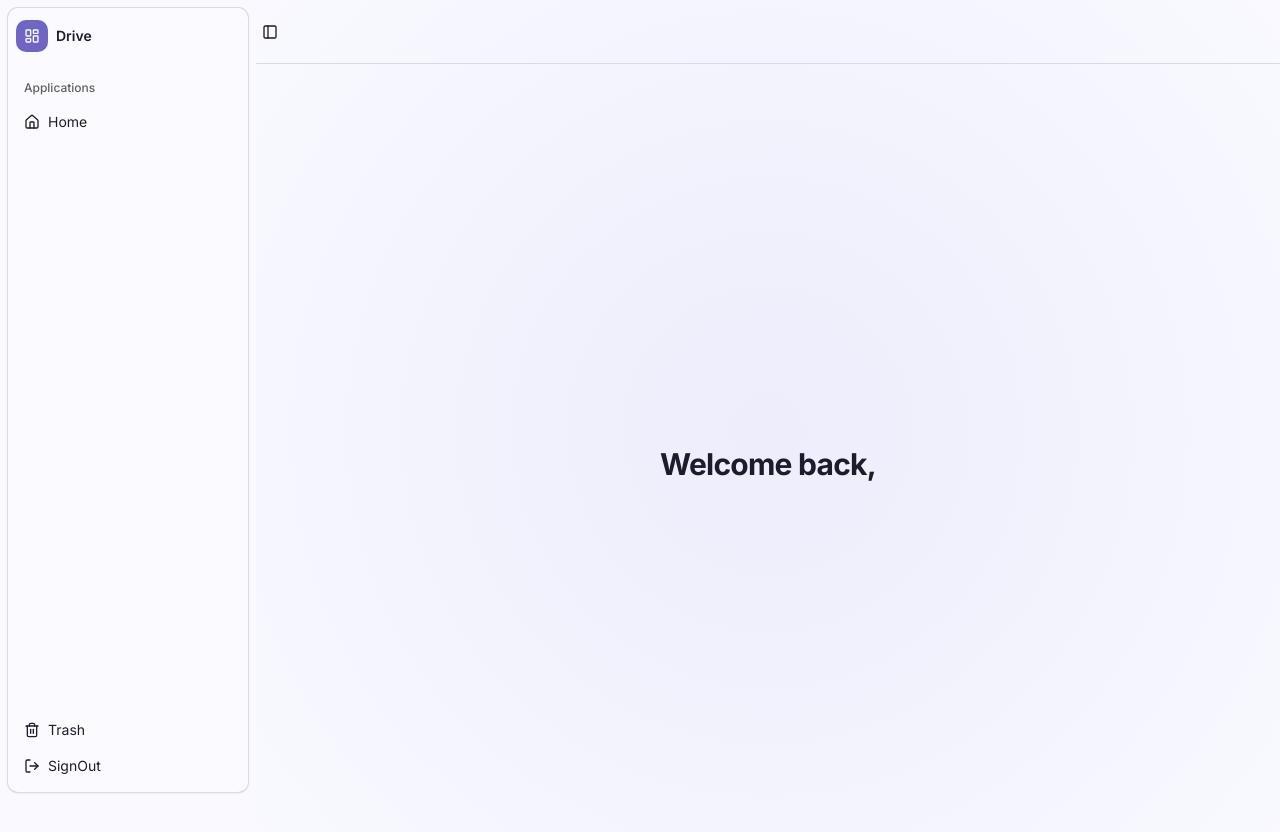
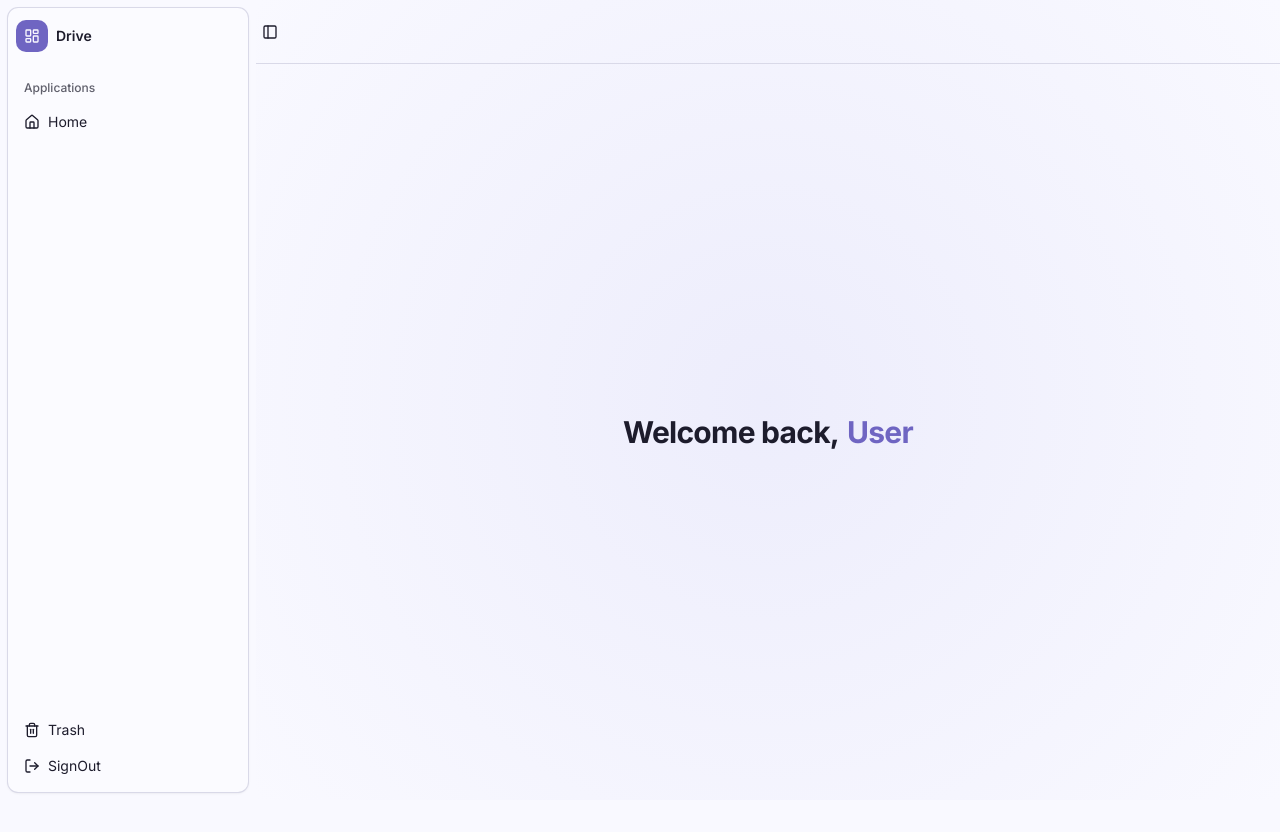
Before and after one commit to alessandrorebosio/VIRT26-Drive, a Next.js app in the folder web/: page /drive in a window 1280 px wide. Shown: the top 832 px of the page. After the commit the page ends 800 px from the top, so only its background shows below. Built offline with nearby package versions, Linux system fonts and the light colour scheme; no server answers.

Commit message:
feat(web): integrate GitHub OAuth, add useUser hook, and improve auth redirection

```diff
--- a/web/src/app/auth/sign-in/page.tsx
+++ b/web/src/app/auth/sign-in/page.tsx
@@ -27,11 +27,10 @@ export default function SignInPage() {
         })
         setLoading(false)
         if (error) {
-            toast.error(error.message)
-        } else {
-            toast.success("Successfully signed in")
-            router.push("/drive")
+            return toast.error(error.message)
         }
+        toast.success("Successfully signed in")
+        router.push("/drive")
     }
 
     const handleGithubSignIn = async () => {
@@ -43,7 +42,7 @@ export default function SignInPage() {
             },
         })
         if (error) {
-            toast.error(error.message)
+            return toast.error(error.message)
         }
     }
 
--- a/web/src/app/drive/home/page.tsx
+++ b/web/src/app/drive/home/page.tsx
@@ -2,8 +2,8 @@
 
 export default function HomePage() {
     return (
-        <main className="flex min-h-screen w-full items-center justify-center">
-            <h1 className="text-3xl font-bold tracking-tight animate-in fade-in slide-in-from-bottom-4 duration-1000">
+        <main className="flex flex-1 w-full items-center justify-center">
+            <h1 className="text-3xl font-bold tracking-tight animate-in fade-in slide-in-from-bottom-4 duration-1000 flex gap-2">
                 Home
             </h1>
         </main>
--- a/web/src/app/drive/layout.tsx
+++ b/web/src/app/drive/layout.tsx
@@ -8,6 +8,7 @@ import { usePathname } from "next/navigation";
 import Link from "next/link";
 import { createClient } from "@/lib/supabase/client";
 import { toast } from "sonner";
+import { useRouter } from "next/navigation";
 
 export default function DriveLayout({
     children,
@@ -15,6 +16,7 @@ export default function DriveLayout({
     children: React.ReactNode;
 }) {
     const pathname = usePathname();
+    const router = useRouter()
 
     const handleSignOut = useCallback(async () => {
         const supabase = createClient()
@@ -23,6 +25,7 @@ export default function DriveLayout({
             return toast.error(error.message)
         }
         toast.success("Successfully signed out")
+        router.push("/auth/sign-in")
     }, [])
 
     const renderMenuItems = useCallback((itemsArray: typeof items.content) =>
@@ -65,7 +68,10 @@ export default function DriveLayout({
                     <SidebarMenu>
                         {renderMenuItems(items.footer)}
                         <SidebarMenuItem className="py-0.5">
-                            <SidebarMenuButton onClick={handleSignOut}>
+                            <SidebarMenuButton
+                                onClick={handleSignOut}
+                                className="hover:bg-red-300 active:bg-red-300 transition-colors"
+                            >
                                 <LogOut />
                                 <span>SignOut</span>
                             </SidebarMenuButton>
--- a/web/src/app/drive/page.tsx
+++ b/web/src/app/drive/page.tsx
@@ -1,10 +1,26 @@
 "use client"
 
+import { Skeleton } from "@/components/ui/skeleton"
+import { useUser } from "@/hooks/use-user"
+
 export default function DrivePage() {
+    const { loading, displayName } = useUser()
+
+    if (loading) {
+        return (
+            <main className="flex flex-1 w-full items-center justify-center">
+                <Skeleton className="h-9 w-64" />
+            </main>
+        )
+    }
+
     return (
-        <main className="flex min-h-screen w-full items-center justify-center">
-            <h1 className="text-3xl font-bold tracking-tight animate-in fade-in slide-in-from-bottom-4 duration-1000">
-                Welcome back,
+        <main className="flex flex-1 w-full items-center justify-center">
+            <h1 className="text-3xl font-bold tracking-tight animate-in fade-in slide-in-from-bottom-4 duration-1000 flex gap-2">
+                <span>Welcome back,</span>
+                <span className="text-primary">
+                    {displayName}
+                </span>
             </h1>
         </main>
     )
--- a/web/src/app/drive/trash/page.tsx
+++ b/web/src/app/drive/trash/page.tsx
@@ -2,8 +2,8 @@
 
 export default function TrashPage() {
     return (
-        <main className="flex min-h-screen w-full items-center justify-center">
-            <h1 className="text-3xl font-bold tracking-tight animate-in fade-in slide-in-from-bottom-4 duration-1000">
+        <main className="flex flex-1 w-full items-center justify-center">
+            <h1 className="text-3xl font-bold tracking-tight animate-in fade-in slide-in-from-bottom-4 duration-1000 flex gap-2">
                 Trash
             </h1>
         </main>
--- a/web/src/components/ui/sidebar.tsx
+++ b/web/src/components/ui/sidebar.tsx
@@ -229,7 +229,7 @@ function Sidebar({
         data-slot="sidebar-container"
         data-side={side}
         className={cn(
-          "fixed inset-y-0 z-10 hidden h-svh w-(--sidebar-width) transition-[left,right,width] duration-200 ease-linear data-[side=left]:left-0 data-[side=left]:group-data-[collapsible=offcanvas]:left-[calc(var(--sidebar-width)*-1)] data-[side=right]:right-0 data-[side=right]:group-data-[collapsible=offcanvas]:right-[calc(var(--sidebar-width)*-1)] md:flex",
+          "fixed inset-y-0 z-10 hidden h-svh w-(--sidebar-width) transition-[left,right,width] duration-200 ease-linear data-[side=left]:left-0 data-[side=left]:group-data-[collapsible=offcanvas]:-left-(--sidebar-width) data-[side=right]:right-0 data-[side=right]:group-data-[collapsible=offcanvas]:-right-(--sidebar-width) md:flex",
           // Adjust the padding for floating and inset variants.
           variant === "floating" || variant === "inset"
             ? "p-2 group-data-[collapsible=icon]:w-[calc(var(--sidebar-width-icon)+(--spacing(4))+2px)]"
@@ -288,7 +288,7 @@ function SidebarRail({ className, ...props }: React.ComponentProps<"button">) {
       onClick={toggleSidebar}
       title="Toggle Sidebar"
       className={cn(
-        "absolute inset-y-0 z-20 hidden w-4 transition-all ease-linear group-data-[side=left]:-right-4 group-data-[side=right]:left-0 after:absolute after:inset-y-0 after:start-1/2 after:w-[2px] hover:after:bg-sidebar-border sm:flex ltr:-translate-x-1/2 rtl:-translate-x-1/2",
+        "absolute inset-y-0 z-20 hidden w-4 transition-all ease-linear group-data-[side=left]:-right-4 group-data-[side=right]:left-0 after:absolute after:inset-y-0 after:inset-s-1/2 after:w-0.5 hover:after:bg-sidebar-border sm:flex ltr:-translate-x-1/2 rtl:-translate-x-1/2",
         "in-data-[side=left]:cursor-w-resize in-data-[side=right]:cursor-e-resize",
         "[[data-side=left][data-state=collapsed]_&]:cursor-e-resize [[data-side=right][data-state=collapsed]_&]:cursor-w-resize",
         "group-data-[collapsible=offcanvas]:translate-x-0 group-data-[collapsible=offcanvas]:after:left-full hover:group-data-[collapsible=offcanvas]:bg-sidebar",
--- /dev/null
+++ b/web/src/hooks/use-user.ts
@@ -0,0 +1,53 @@
+"use client"
+
+import { createClient } from "@/lib/supabase/client"
+import { useEffect, useState } from "react"
+import { User } from "@supabase/supabase-js"
+
+/**
+ * Object returned by the `useUser` hook.
+ * * @typedef {Object} UseUserResult
+ * @property {User | null} user - The authenticated Supabase user object, or null if not logged in.
+ * @property {boolean} loading - Indicates whether the authentication state is currently being fetched.
+ * @property {string} displayName - A user-friendly name derived from metadata, email, or a default fallback.
+ */
+
+/**
+ * Custom React hook to retrieve and manage the current authenticated user's state.
+ * Encapsulates Supabase authentication logic, loading states, and provides
+ * a formatted display name for the user.
+ * * @returns {UseUserResult} An object containing the user object, loading status, and display name.
+ */
+export function useUser() {
+    const [user, setUser] = useState<User | null>(null)
+    const [loading, setLoading] = useState(true)
+
+    useEffect(() => {
+        const supabase = createClient()
+
+        /**
+         * Fetches the current session user from Supabase auth.
+         * Updates the user state and terminates the loading phase.
+         * * @async
+         * @returns {Promise<void>}
+         */
+        const getUser = async () => {
+            const { data: { user }, error } = await supabase.auth.getUser()
+            if (!error) {
+                setUser(user)
+            }
+            setLoading(false)
+        }
+
+        getUser()
+    }, [])
+
+    /**
+     * Resolves a user-friendly display name from metadata or email.
+     * Fallback order: full_name -> email prefix -> "User"
+     * * @type {string}
+     */
+    const displayName = user?.user_metadata?.full_name || user?.email?.split('@')[0] || "User"
+
+    return { user, loading, displayName }
+}
```
Also changed, not shown: web/src/app/auth/callback/route.ts (indentation only), 2 other files (tests, documents, lock files or other folders).
